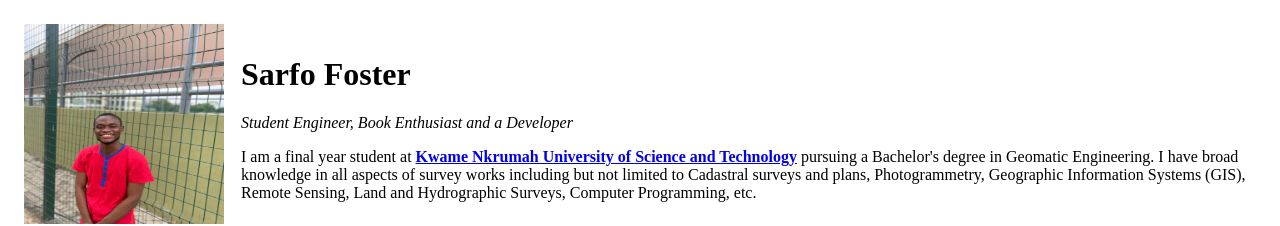
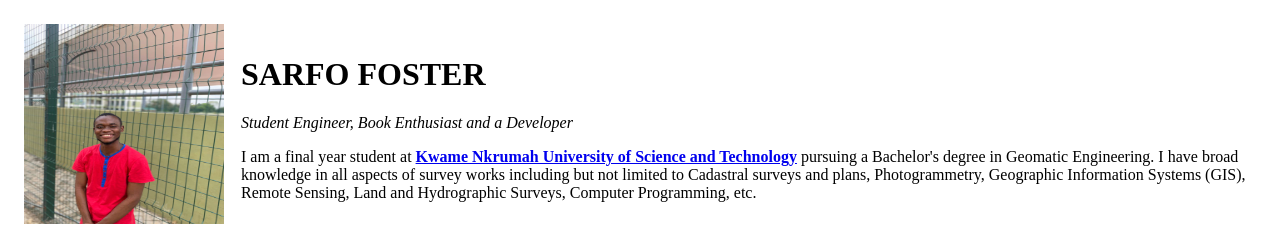
Before and after one commit to FosterYSL/cv, a plain HTML site: page index.html in a window 1280 px wide. Shown: the top 226 px of the page. Drawn offline with Linux system fonts and the light colour scheme.

Commit message:
Update index.html

```diff
--- a/index.html
+++ b/index.html
@@ -8,7 +8,7 @@
         <table cellspacing="15">
             <tr>
                 <td><img src="IMG_20230621_072757_557.jpg" alt="An image of me" width="200" height="200"></td>
-                <td><h1>Sarfo Foster</h1>
+                <td><h1>SARFO FOSTER</h1>
                     <p><em>Student Engineer, Book Enthusiast and a Developer</em></p>
                     <p>I am a final year student at <strong><a href="https://www.knust.edu.gh/"> Kwame Nkrumah University
                         of Science and Technology</a></strong> pursuing a Bachelor's degree in Geomatic Engineering.
```
